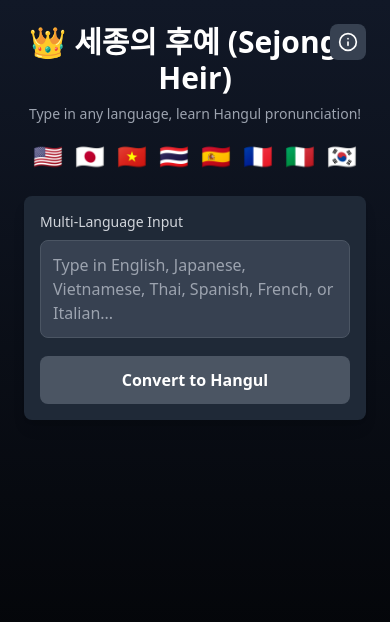
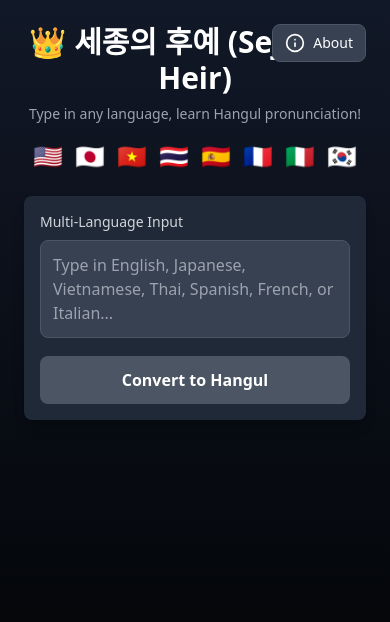
Before and after one commit to nulpanji/hangul-frontend, a React (Create React App) app: page / in a window 390 px wide. Shown: the top 622 px of the page. Built offline with nearby package versions, Linux system fonts and the light colour scheme; no server answers.

Commit message:
Make About button more visible

```diff
--- a/src/App.jsx
+++ b/src/App.jsx
@@ -178,11 +178,11 @@ function App() {
       <div className="w-full max-w-2xl mx-auto p-6 text-center relative">
         <button
           onClick={() => setIsAboutOpen(true)}
-          className="absolute top-6 right-6 bg-gray-700 hover:bg-gray-600 text-white p-2 rounded-lg transition-colors flex items-center gap-2"
+          className="absolute top-6 right-6 bg-gray-700 hover:bg-gray-600 text-white px-3 py-2 rounded-lg transition-colors flex items-center gap-2 border border-gray-600"
           title="About"
         >
           <Info className="w-5 h-5" />
-          <span className="text-sm font-medium hidden sm:inline">About</span>
+          <span className="text-sm font-medium">About</span>
         </button>
 
         <h1 className="text-3xl font-bold mb-2">👑 세종의 후예 (Sejong's Heir)</h1>
```
